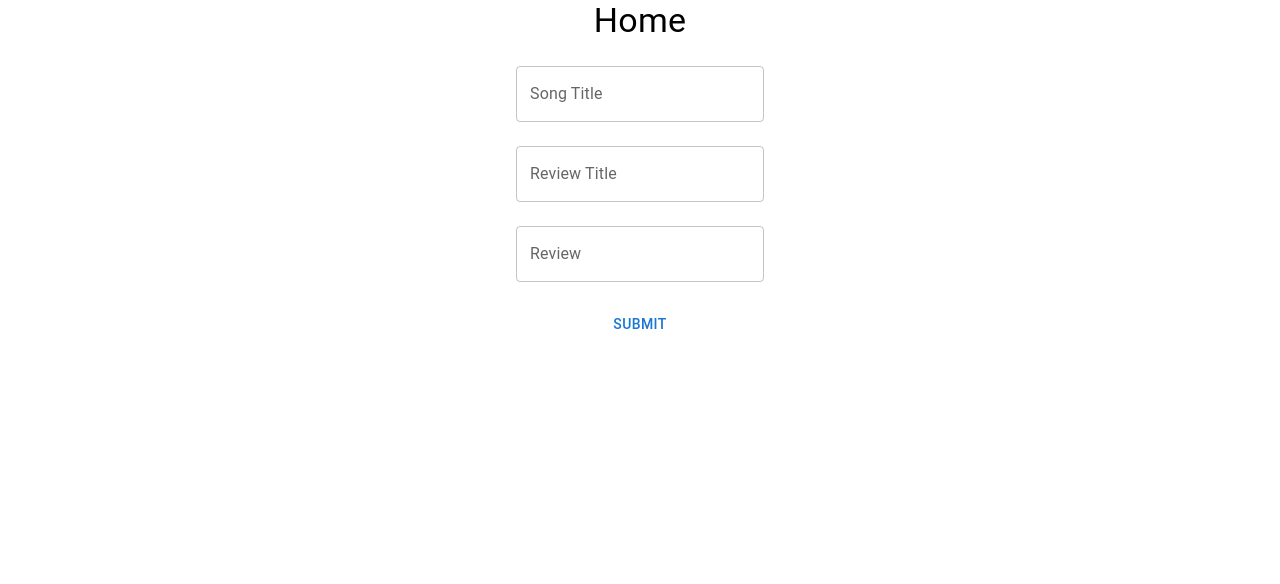
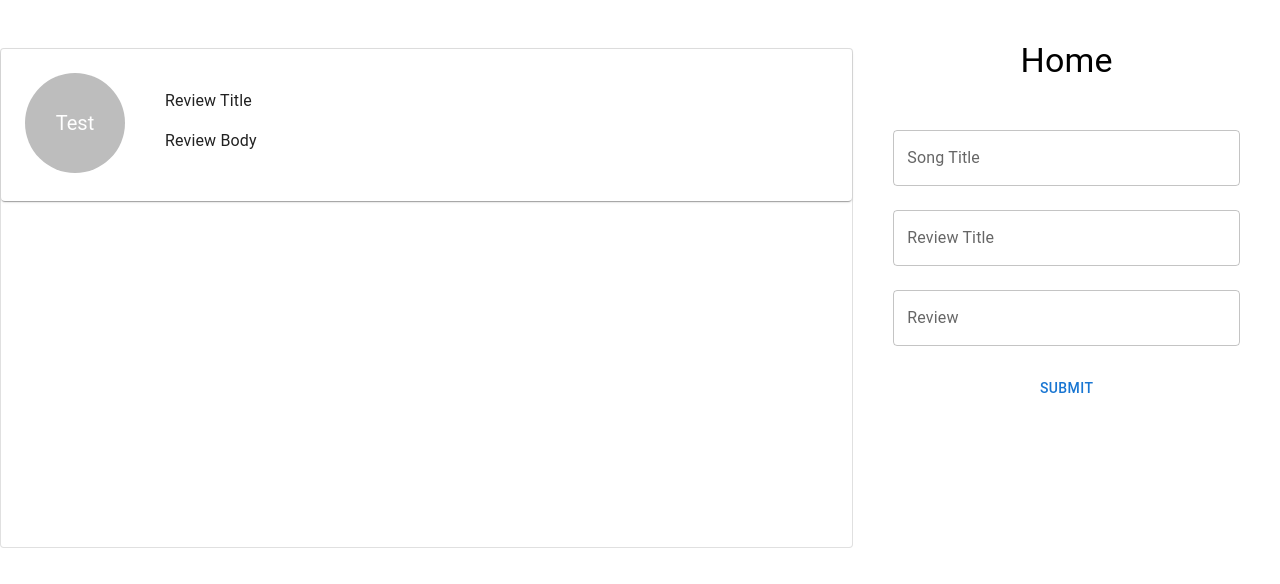
Before and after one commit to ZacharyKay33/Capstone_QuickNotes, a Next.js app: page /Home in a window 1280 px wide. Shown: the top 584 px of the page. Built offline with nearby package versions, Linux system fonts and the light colour scheme; no server answers.

Commit message:
Layout Home correctly

```diff
--- /dev/null
+++ b/components/Review.tsx
@@ -0,0 +1,27 @@
+import {
+  Avatar,
+  Card,
+  CardContent,
+  Grid,
+  Stack,
+  Typography,
+} from "@mui/material";
+import { useState } from "react";
+
+const Review = () => {
+  const [title, setTitle] = useState("");
+  const [content, setContent] = useState("");
+  return (
+    <Card sx={{ display: "flex" }}>
+      <Avatar sx={{ width: 100, height: 100, m: 3 }}>Test</Avatar>
+      <CardContent sx={{ display: "grid", my: 3 }}>
+        <Stack direction="column" spacing={2}>
+          <Typography>Review Title</Typography>
+          <Typography>Review Body</Typography>
+        </Stack>
+      </CardContent>
+    </Card>
+  );
+};
+
+export default Review;
--- a/pages/Home.tsx
+++ b/pages/Home.tsx
@@ -1,7 +1,15 @@
-import { Grid, Stack, TextField, Typography, Button } from "@mui/material";
+import {
+  Grid,
+  Stack,
+  TextField,
+  Typography,
+  Button,
+  Paper,
+} from "@mui/material";
 import { doc, updateDoc, arrayUnion, getFirestore } from "firebase/firestore";
 import { NextPage } from "next";
 import { SetStateAction, useState } from "react";
+import Review from "../components/Review";
 
 /* export async function getServerSideProps(context: NextPageContext) {
   return {
@@ -63,10 +71,19 @@ const Home: NextPage = () => {
 
   return (
     <Grid container justifyContent="center">
+      <Grid
+        component={Paper}
+        item
+        xs={8}
+        sx={{ height: "500px", my: 6, mx: "auto" }}
+        variant="outlined"
+      ><Review/></Grid>
+      <Grid item xs={4} sx={{ p: 5 }}>
         <Stack direction="column" spacing={3}>
           <Typography variant="h4" align="center">
             Home
           </Typography>
+          <Typography variant="h4" align="center"></Typography>
           <TextField
             id="song-input"
             label="Song Title"
@@ -99,6 +116,7 @@ const Home: NextPage = () => {
           </Button>
         </Stack>
       </Grid>
+    </Grid>
   );
 };
 
--- a/pages/SignUp.tsx
+++ b/pages/SignUp.tsx
@@ -101,6 +101,7 @@ const SignUp = () => {
         lname: lname,
         reviews: reviewLocation,
         username: username,
+        avatar: user.user.photoURL
       })
         .then(() => {
           // If successful, also instantiate an empty review doc for the new user
```
Lines whose indentation alone changed are shown as unchanged.
